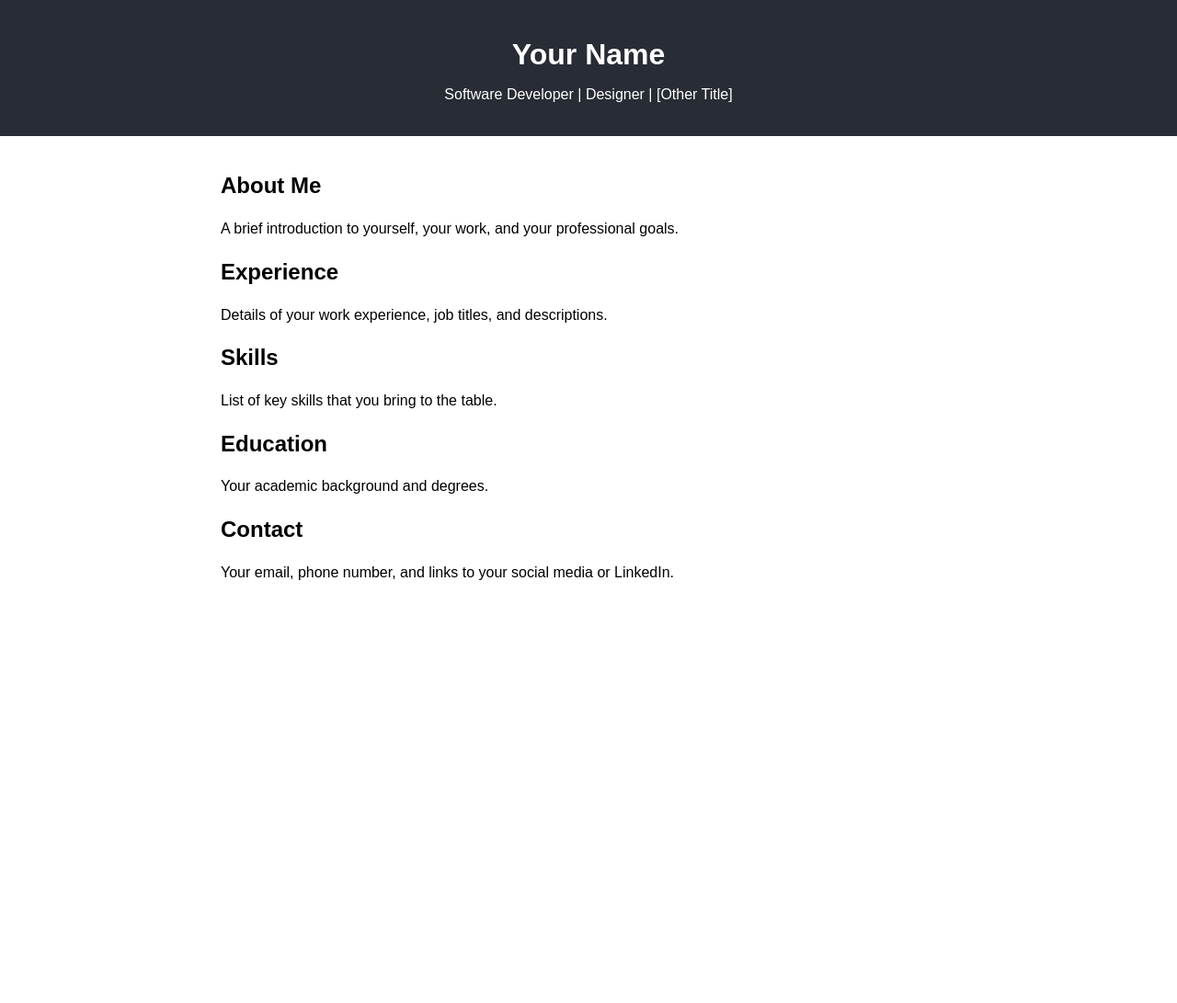
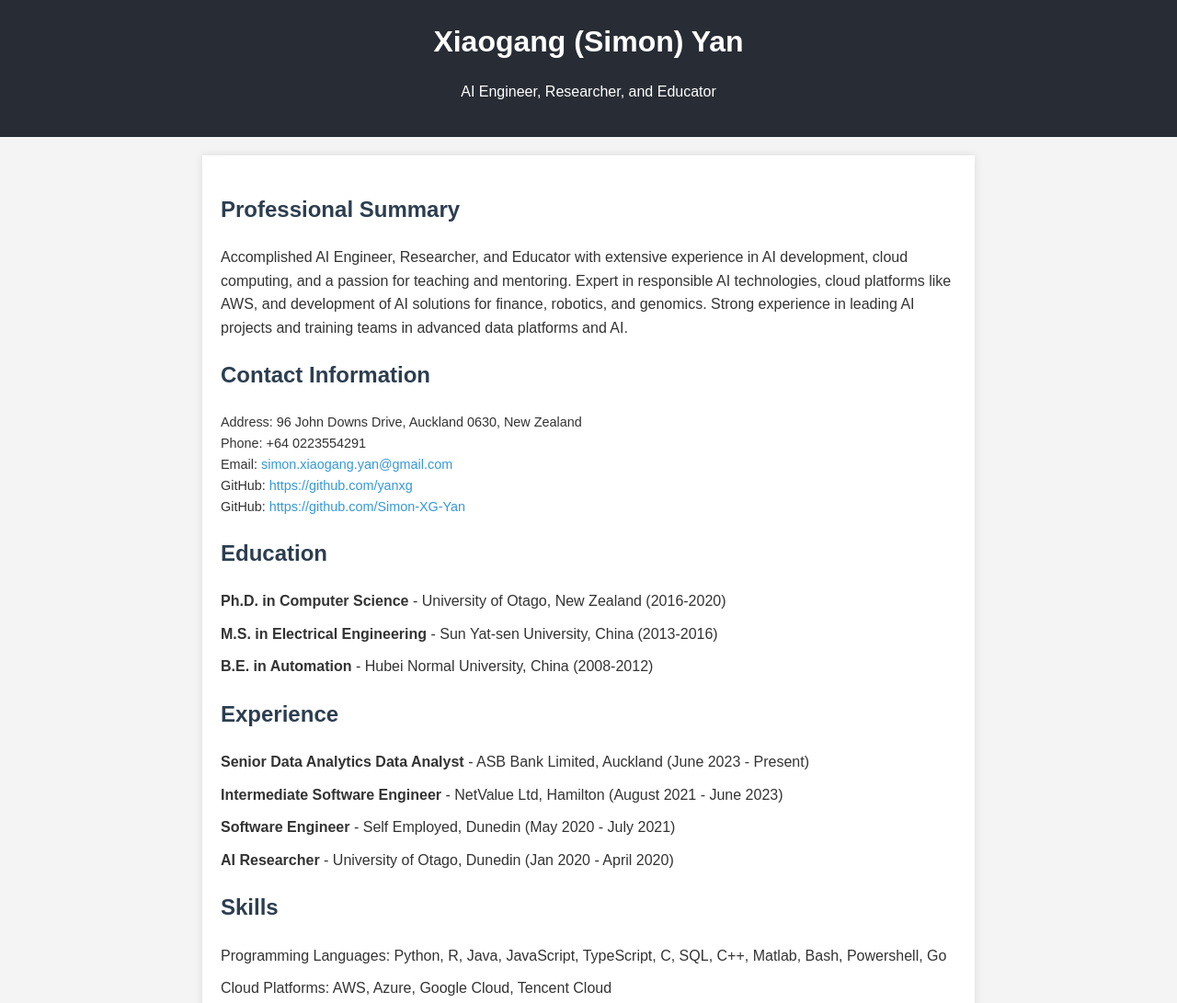
Before and after one commit to Simon-XG-Yan/Simon-XG-Yan.github.io, a plain HTML site: page index.html in a window 1280 px wide. Shown: the top 1091 px of the page at 92% size. Before the commit the page ends 800 px from the top, so only its background shows below. Drawn offline with Linux system fonts and the light colour scheme.

Commit message:
add index file

```diff
--- a/index.html
+++ b/index.html
@@ -1,37 +1,116 @@
 <!DOCTYPE html>
 <html lang="en">
+
 <head>
     <meta charset="UTF-8">
     <meta name="viewport" content="width=device-width, initial-scale=1.0">
-    <title>Your Name - CV</title>
+    <title>Xiaogang (Simon) Yan - CV</title>
     <style>
-        body { font-family: Arial, sans-serif; margin: 0; padding: 0; }
-        header { background-color: #282c34; padding: 20px; text-align: center; color: white; }
-        section { padding: 20px; max-width: 800px; margin: auto; }
-        h1 { margin-bottom: 0; }
-        .content { line-height: 1.6; }
+        body {
+            font-family: Arial, sans-serif;
+            line-height: 1.6;
+            margin: 0;
+            padding: 0;
+            background-color: #f4f4f4;
+            color: #333;
+        }
+
+        header {
+            background-color: #282c34;
+            color: white;
+            padding: 20px 0;
+            text-align: center;
+        }
+
+        header h1 {
+            margin: 0;
+        }
+
+        section {
+            max-width: 800px;
+            margin: 20px auto;
+            padding: 20px;
+            background-color: white;
+            box-shadow: 0 0 10px rgba(0, 0, 0, 0.1);
+        }
+
+        h2 {
+            color: #2c3e50;
+        }
+
+        ul {
+            list-style-type: none;
+            padding: 0;
+        }
+
+        li {
+            margin-bottom: 10px;
+        }
+
+        .contact-info {
+            font-size: 0.9em;
+            margin-bottom: 20px;
+        }
+
+        .contact-info a {
+            color: #3498db;
+            text-decoration: none;
+        }
     </style>
 </head>
+
 <body>
     <header>
-        <h1>Your Name</h1>
-        <p>Software Developer | Designer | [Other Title]</p>
+        <h1>Xiaogang (Simon) Yan</h1>
+        <p>AI Engineer, Researcher, and Educator</p>
     </header>
+
     <section>
-        <h2>About Me</h2>
-        <p class="content">A brief introduction to yourself, your work, and your professional goals.</p>
+        <h2>Professional Summary</h2>
+        <p>
+            Accomplished AI Engineer, Researcher, and Educator with extensive experience in AI development, cloud computing, and a passion for teaching and mentoring. Expert in responsible AI technologies, cloud platforms like AWS, and development of AI solutions for finance, robotics, and genomics. Strong experience in leading AI projects and training teams in advanced data platforms and AI.
+        </p>
+
+        <h2>Contact Information</h2>
+        <p class="contact-info">
+            Address: 96 John Downs Drive, Auckland 0630, New Zealand<br>
+            Phone: +64 0223554291<br>
+            Email: <a href="mailto:simon.xiaogang.yan@gmail.com">simon.xiaogang.yan@gmail.com</a><br>
+            GitHub: <a href="https://github.com/yanxg" target="_blank">https://github.com/yanxg</a><br>
+            GitHub: <a href="https://github.com/Simon-XG-Yan" target="_blank">https://github.com/Simon-XG-Yan</a>
+        </p>
+
+        <h2>Education</h2>
+        <ul>
+            <li><strong>Ph.D. in Computer Science</strong> - University of Otago, New Zealand (2016-2020)</li>
+            <li><strong>M.S. in Electrical Engineering</strong> - Sun Yat-sen University, China (2013-2016)</li>
+            <li><strong>B.E. in Automation</strong> - Hubei Normal University, China (2008-2012)</li>
+        </ul>
 
         <h2>Experience</h2>
-        <p class="content">Details of your work experience, job titles, and descriptions.</p>
+        <ul>
+            <li><strong>Senior Data Analytics Data Analyst</strong> - ASB Bank Limited, Auckland (June 2023 - Present)</li>
+            <li><strong>Intermediate Software Engineer</strong> - NetValue Ltd, Hamilton (August 2021 - June 2023)</li>
+            <li><strong>Software Engineer</strong> - Self Employed, Dunedin (May 2020 - July 2021)</li>
+            <li><strong>AI Researcher</strong> - University of Otago, Dunedin (Jan 2020 - April 2020)</li>
+            <!-- Add more experiences as needed -->
+        </ul>
 
         <h2>Skills</h2>
-        <p class="content">List of key skills that you bring to the table.</p>
+        <ul>
+            <li>Programming Languages: Python, R, Java, JavaScript, TypeScript, C, SQL, C++, Matlab, Bash, Powershell, Go</li>
+            <li>Cloud Platforms: AWS, Azure, Google Cloud, Tencent Cloud</li>
+            <li>AI & Data Tools: Tensorflow, PyTorch, Apache Spark, Databricks, Snowflake</li>
+            <!-- Add more relevant skills as needed -->
+        </ul>
 
-        <h2>Education</h2>
-        <p class="content">Your academic background and degrees.</p>
-
-        <h2>Contact</h2>
-        <p class="content">Your email, phone number, and links to your social media or LinkedIn.</p>
+        <h2>Selected Publications</h2>
+        <ul>
+            <li>"A neural network model for learning 3D object representations through haptic exploration", Frontiers in Neurorobotics, 2021</li>
+            <li>"New zeroing neural network models for solving nonstationary Sylvester equation", IEEE Transactions on Industrial Informatics, 2019</li>
+            <!-- Add more publications as needed -->
+        </ul>
     </section>
 </body>
+
 </html>
```
